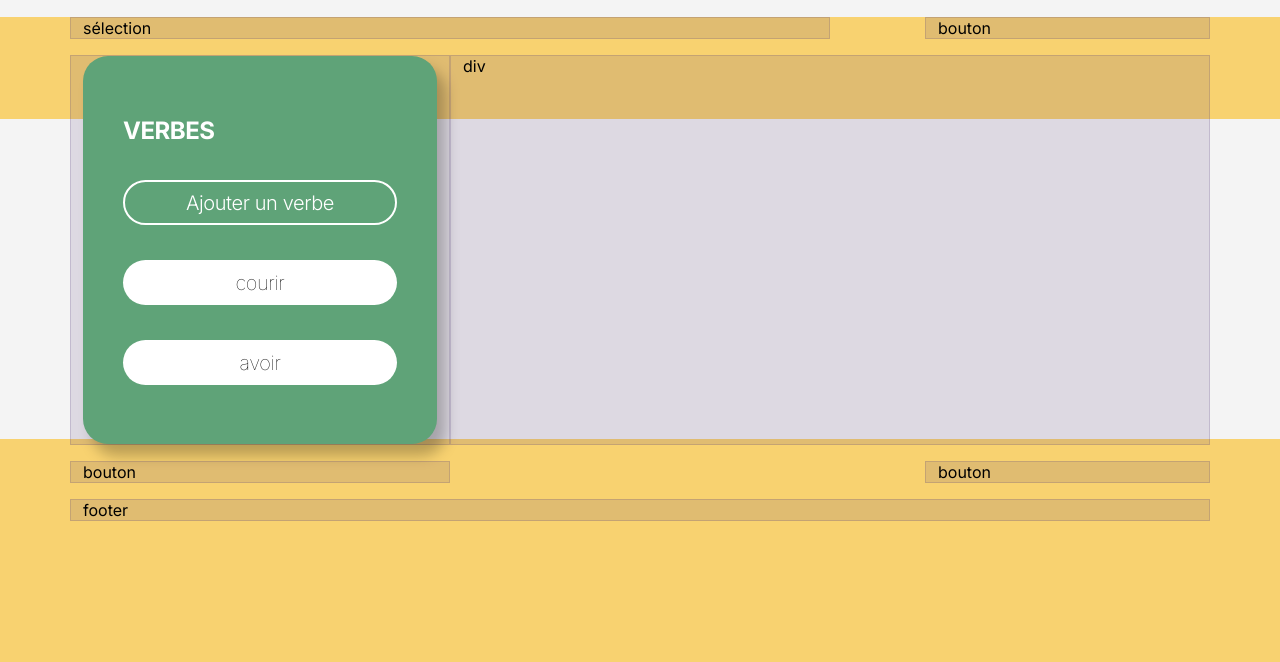
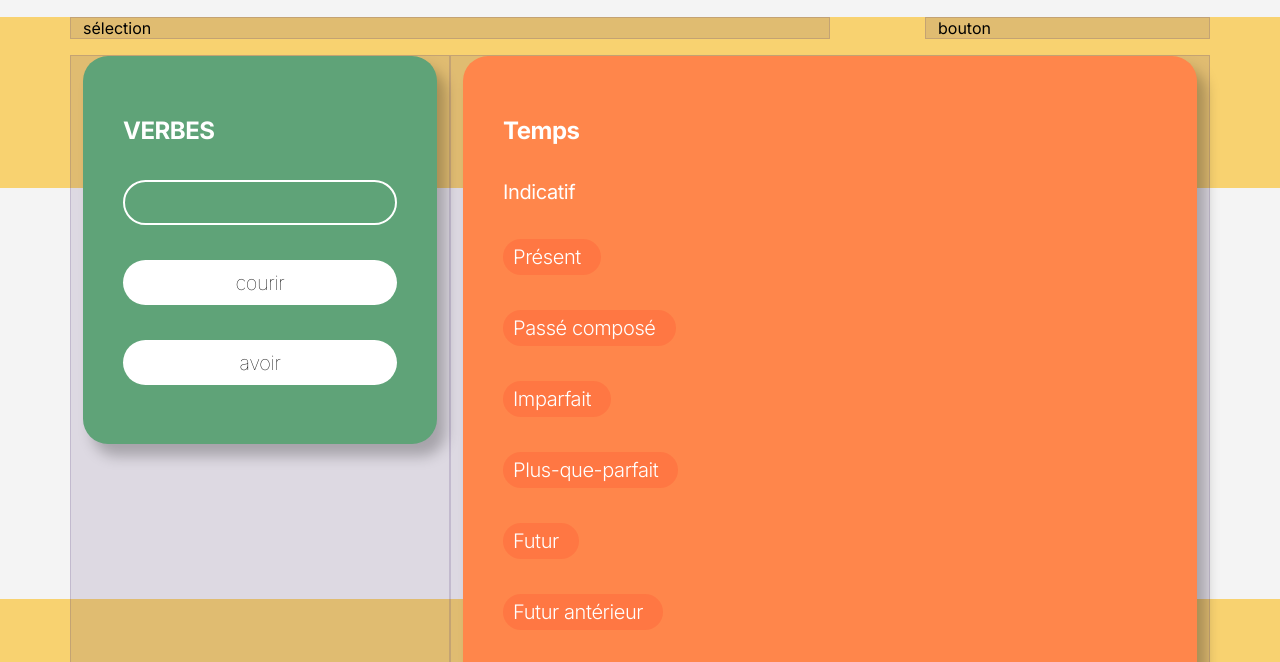
Before and after one commit to JustineBorcard/tatitotu, a website built with Parcel: page src/index.html in a window 1280 px wide. Shown: the part 121-783 px from the top of the page. Built offline with nearby package versions, Linux system fonts and the light colour scheme.

Commit message:
début de création de la carte orange

```diff
--- a/src/index.html
+++ b/src/index.html
@@ -37,9 +37,7 @@
         <div class="col-4">
           <div class="card">
             <h1>VERBES</h1>
-            <div class="text-field">
-              <p>Ajouter un verbe</p>
-            </div>
+            <div class="text-field" value="rentrer verbe"></div>
             <div class="tag">
               <p>courir</p>
             </div>
@@ -48,7 +46,36 @@
             </div>
           </div>
         </div>
-        <div class="col-8">div</div>
+        <div class="col-8">
+          <div class="card orange">
+            <h1>Temps</h1>
+            <h2>Indicatif</h2>
+            <div class="tag-switch">
+              <p>Présent</p>
+            </div>
+            <div class="tag-switch">
+              <p>Passé composé</p>
+            </div>
+            <div class="tag-switch">
+              <p>Imparfait</p>
+            </div>
+            <div class="tag-switch">
+              <p>Plus-que-parfait</p>
+            </div>
+            <div class="tag-switch">
+              <p>Futur</p>
+            </div>
+            <div class="tag-switch">
+              <p>Futur antérieur</p>
+            </div>
+            <div class="tag-switch">
+              <p>Passé simple</p>
+            </div>
+            <div class="tag-switch">
+              <p>Passé antérieur</p>
+            </div>
+          </div>
+        </div>
       </div>
       <div class="row">
         <div class="col-4">bouton</div>
--- a/src/scss/_base.scss
+++ b/src/scss/_base.scss
@@ -39,6 +39,16 @@ h1 {
   letter-spacing: -0.48px;
 }
 
+h2 {
+  color: #fff;
+
+  font-family: Inter;
+  font-size: 20px;
+  font-style: normal;
+  font-weight: 400;
+  line-height: normal;
+  letter-spacing: -0.4px;
+}
 a {
   color: inherit;
 }
--- a/src/scss/main.scss
+++ b/src/scss/main.scss
@@ -6,6 +6,7 @@
 @import "modules/card";
 @import "modules/tag";
 @import "modules/text-field";
+@import "modules/tag-switch";
 @import "bootstrap/scss/bootstrap-grid";
 
 .row + .row {
--- a/src/scss/modules/_card.scss
+++ b/src/scss/modules/_card.scss
@@ -9,3 +9,9 @@
   background: var(--vert, #5fa378);
   box-shadow: 9px 12px 14px 0px rgba(0, 0, 0, 0.25);
 }
+
+.card.orange {
+  background: var(--orange, #ff864b);
+
+  align-self: stretch;
+}
--- /dev/null
+++ b/src/scss/modules/_tag-switch.scss
@@ -0,0 +1,15 @@
+.tag-switch {
+  display: flex;
+  padding: 6px 20px 6px 10px;
+  align-items: center;
+  gap: 13px;
+  border-radius: 50px;
+  background: rgba(251, 34, 20, 0.15);
+  color: #fff;
+  font-family: Inter;
+  font-size: 20px;
+  font-style: normal;
+  font-weight: 300;
+  line-height: normal;
+  letter-spacing: -0.4px;
+}
```
